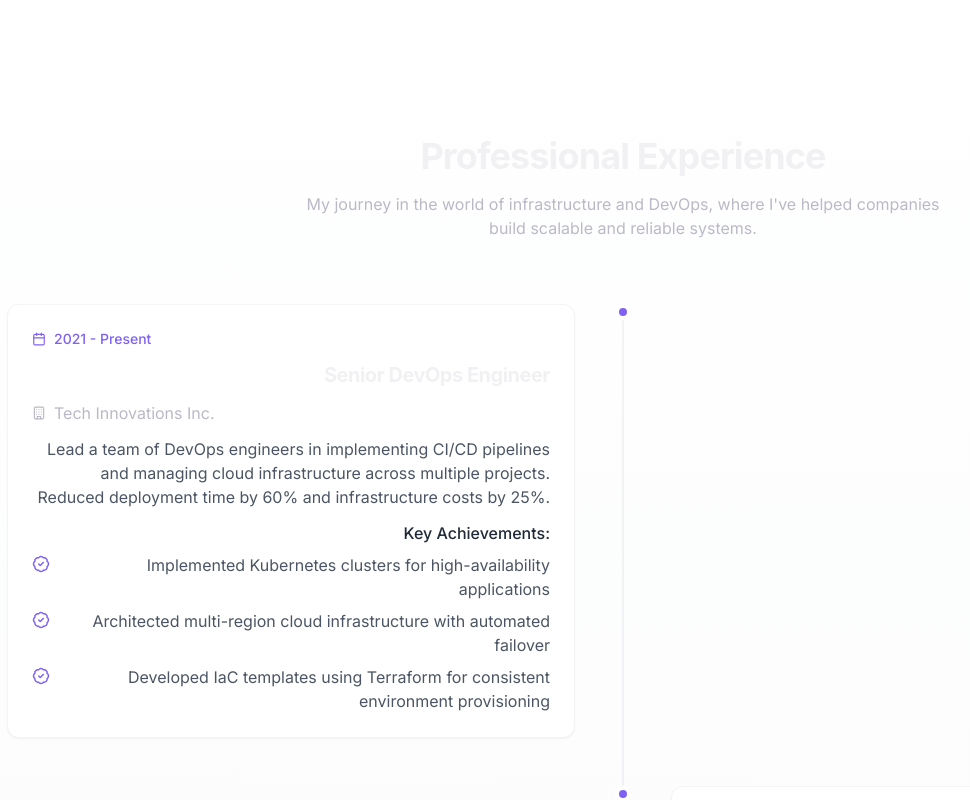
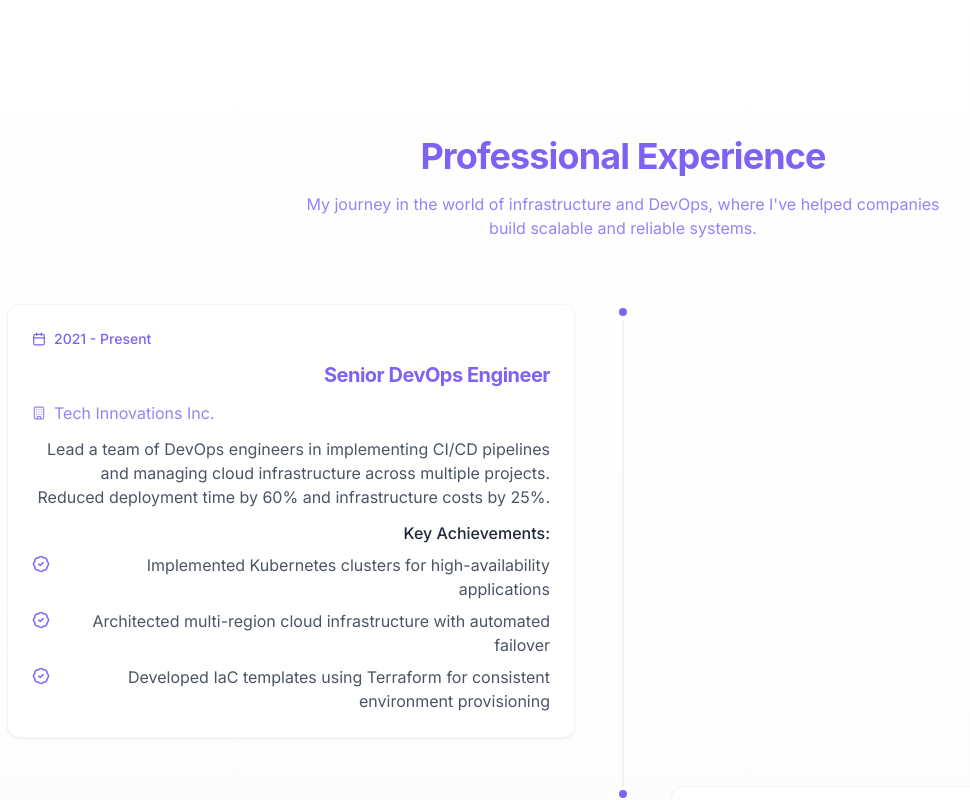
Before and after one commit to MochamadAbdulRouf/Source-Code-My-CV-and-My-Website, a React (Vite) app: page / in a window 1280 px wide. Shown: the part 840-1640 px from the top of the page, without its empty margins (17-987 px from the left). Built offline with nearby package versions, Linux system fonts and the light colour scheme.

Commit message:
Change text color to purple
Change specified text on the website to purple and fix the Blogger logo.

```diff
--- a/src/components/ContactSection.tsx
+++ b/src/components/ContactSection.tsx
@@ -105,8 +105,8 @@ const ContactSection = () => {
                   aria-label="Blogger"
                 >
                   <div className="p-4 rounded-full bg-gray-100 dark:bg-gray-700 text-gray-700 dark:text-gray-300 group-hover:bg-[#FF5722] group-hover:text-white transform transition-all duration-300 group-hover:scale-110 group-hover:shadow-lg group-hover:rotate-6">
-                    <svg className="h-6 w-6" fill="currentColor" viewBox="0 0 24 24" aria-hidden="true">
-                      <path d="M21.976 24H2.026C0.908 24 0 23.092 0 21.976V2.026C0 0.908 0.908 0 2.026 0h19.95C23.092 0 24 0.908 24 2.026v19.95C24 23.092 23.092 24 21.976 24zM9.056 7.012h5.889v1.941h-5.89V7.012zm-5.889 2.665h11.78v1.55H3.167v-1.55zm0 3.45h11.78v1.55H3.167v-1.55zm10.834 3.445H3.167v1.553h10.834v-1.553z"/>
+                    <svg className="h-6 w-6" viewBox="0 0 24 24" fill="currentColor" aria-hidden="true">
+                      <path d="M19.2,4.8H4.8C2.2,4.8,0,7,0,9.6v4.8C0,17,2.2,19.2,4.8,19.2h14.4c2.6,0,4.8-2.2,4.8-4.8V9.6C24,7,21.8,4.8,19.2,4.8z M14.4,12 c0,0.7-0.6,1.2-1.2,1.2H9.6c-0.7,0-1.2-0.6-1.2-1.2c0-0.7,0.6-1.2,1.2-1.2h3.6C13.8,10.8,14.4,11.3,14.4,12z M14.4,16.8 c0,0.7-0.6,1.2-1.2,1.2H9.6c-0.7,0-1.2-0.6-1.2-1.2c0-0.7,0.6-1.2,1.2-1.2h3.6C13.8,15.6,14.4,16.1,14.4,16.8z M14.4,7.2 c0,0.7-0.6,1.2-1.2,1.2H9.6c-0.7,0-1.2-0.6-1.2-1.2c0-0.7,0.6-1.2,1.2-1.2h3.6C13.8,6,14.4,6.6,14.4,7.2z"/>
                     </svg>
                   </div>
                   <span className="text-sm font-medium opacity-0 group-hover:opacity-100 transition-opacity">Blogger</span>
@@ -117,8 +117,8 @@ const ContactSection = () => {
 
           <div className="bg-white dark:bg-gray-800 rounded-2xl p-8 border border-gray-100 dark:border-gray-700 shadow-xl flex flex-col justify-center">
             <div className="text-center space-y-6">
-              <h3 className="text-2xl font-semibold">Let's Work Together</h3>
-              <p className="text-muted-foreground max-w-md mx-auto">
+              <h3 className="text-2xl font-semibold text-primary">Let's Work Together</h3>
+              <p className="text-muted-foreground max-w-md mx-auto text-primary/80">
                 I'm currently looking for new opportunities. If you're interested in working together or have a project in mind, please feel free to reach out!
               </p>
               <div className="animate-bounce mt-8">
--- a/src/components/ExperienceSection.tsx
+++ b/src/components/ExperienceSection.tsx
@@ -46,8 +46,8 @@ const ExperienceSection = () => {
     <AnimatedSection id="experience" className="py-20 bg-gradient-to-b from-white to-gray-50">
       <div className="section-container">
         <div className="text-center mb-16">
-          <h2 className="text-3xl sm:text-4xl font-bold mb-4">Professional Experience</h2>
-          <p className="text-muted-foreground max-w-2xl mx-auto">
+          <h2 className="text-3xl sm:text-4xl font-bold mb-4 text-primary">Professional Experience</h2>
+          <p className="text-muted-foreground max-w-2xl mx-auto text-primary/80">
             My journey in the world of infrastructure and DevOps, where I've helped companies build
             scalable and reliable systems.
           </p>
@@ -84,8 +84,8 @@ const ExperienceSection = () => {
                         <Calendar size={14} className="inline" />
                         {exp.period}
                       </span>
-                      <h3 className="text-xl font-bold">{exp.title}</h3>
-                      <p className="text-muted-foreground flex items-center gap-2">
+                      <h3 className="text-xl font-bold text-primary">{exp.title}</h3>
+                      <p className="text-muted-foreground flex items-center gap-2 text-primary/80">
                         <Building size={14} className="inline" />
                         {exp.company}
                       </p>
--- a/src/components/HeroSection.tsx
+++ b/src/components/HeroSection.tsx
@@ -1,4 +1,3 @@
-
 import React, { useEffect, useRef } from 'react';
 import { cn } from '@/lib/utils';
 import { ArrowDownCircle, Download, Github, Instagram, Linkedin, Mail } from 'lucide-react';
@@ -109,7 +108,7 @@ const HeroSection = () => {
               <Github size={22} />
             </a>
             <a
-              href="https://www.linkedin.com/in/mochamad-abdul-rouf-b09333338"
+              href="https://www.linkedin.com/in/mochamad-abdul-rouf-b093333338"
               target="_blank"
               rel="noopener noreferrer"
               className="p-2 rounded-full bg-secondary text-foreground hover:bg-[#0077B5] hover:text-white transition-all hover:scale-110"
--- a/src/components/ProjectsSection.tsx
+++ b/src/components/ProjectsSection.tsx
@@ -9,16 +9,16 @@ const ProjectsSection = () => {
     <AnimatedSection id="projects" className="py-20 bg-gradient-to-b from-gray-50 to-white dark:from-gray-900 dark:to-gray-950">
       <div className="section-container">
         <div className="text-center mb-16">
-          <h2 className="text-3xl sm:text-4xl font-bold mb-4">Featured Projects</h2>
-          <p className="text-muted-foreground max-w-2xl mx-auto">
+          <h2 className="text-3xl sm:text-4xl font-bold mb-4 text-primary">Featured Projects</h2>
+          <p className="text-muted-foreground max-w-2xl mx-auto text-primary/80">
             Showcasing my work in infrastructure design, DevOps automation, and system optimization.
           </p>
         </div>
 
         <div className="flex flex-col items-center justify-center py-10">
           <div className="mb-8 text-center">
-            <p className="text-2xl font-bold mb-4">Coming Soon</p>
-            <p className="text-muted-foreground max-w-md mx-auto">
+            <p className="text-2xl font-bold mb-4 text-primary">Coming Soon</p>
+            <p className="text-muted-foreground max-w-md mx-auto text-primary/80">
               I'm currently working on some exciting projects that will be featured here soon.
             </p>
           </div>
```
